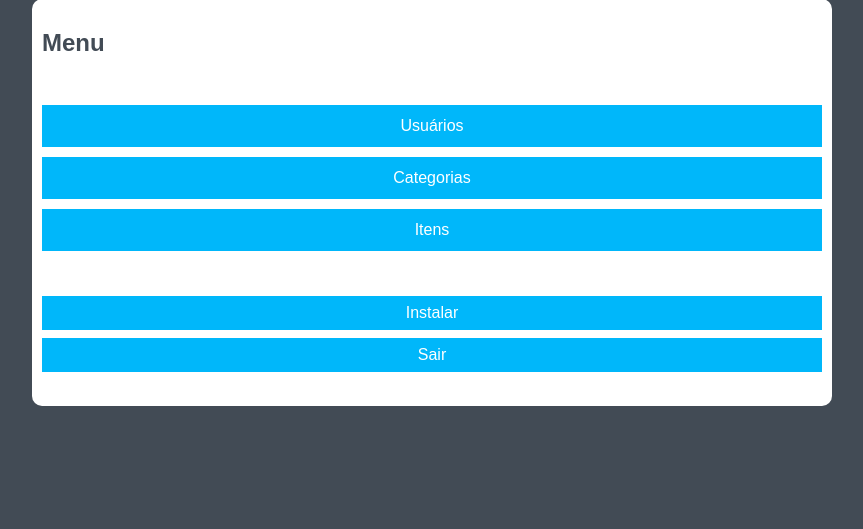
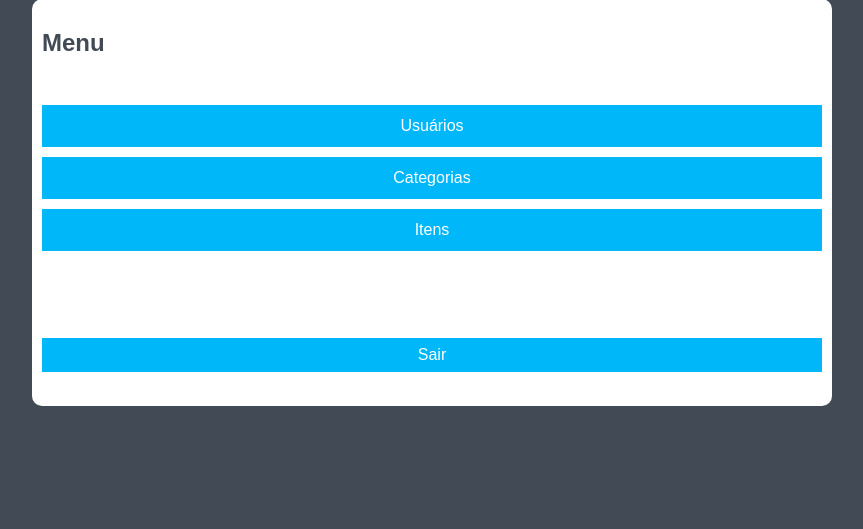
Before and after one commit to umluizlima/quartermaster-backend, a Flask app: page / in a window 1280 px wide. Shown: the part 208-737 px from the top of the page, without its empty margins (208-1071 px from the left). Run offline with Flask 2, Linux system fonts and the light colour scheme; the visitor is signed in with stand-in values (Sample User, id 1); data comes from the database, SQL or seed files in the repository; some libraries are stand-ins or nearby versions.

Commit message:
Install button starts invisible.

```diff
--- a/app/static/css/style.css
+++ b/app/static/css/style.css
@@ -196,6 +196,10 @@ tr:nth-child(even) {
   color: var(--cdg-red);
 }
 
+#btnAdd {
+  visibility: hidden;
+}
+
 @media screen and (min-width: 800px) {
   body > header {
     flex-direction: column;
```
